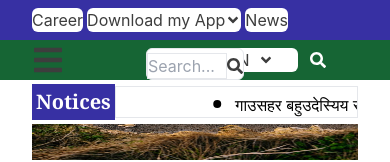
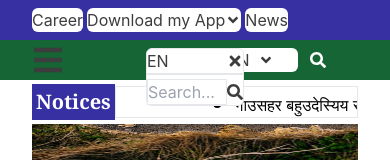
Before and after one commit to abhimanyukc/mympcl, a React (Create React App) app: page / in a window 390 px wide. Both pictures are taken after a click on the element 317 px from the left and 60 px from the top of the page. Shown: the top 162 px of the page. Built offline with nearby package versions, Linux system fonts and the light colour scheme; a web font is replaced by a local one.

Commit message:
making search icon responsive

```diff
--- a/src/components/nav.js
+++ b/src/components/nav.js
@@ -162,7 +162,7 @@ const Nav = ({ setLanguage, setTimeFormat }) => {
 
           <div className='absolute  top-12  z-40 flex    md:mx-auto transform -translate-x-1/2 bg-white border rounded-md left-1/2  md:top-[40px]' >
             <div className='flex flex-col '>
-                 <div className='flex items-center justify-between hidden border-b-2 md:justify-between md:flex'>
+                 <div className='flex items-center justify-between border-b-2 md:justify-between md:flex'>
                         <div className=''> {t("nav1.message")}</div>
                         <div className=''><FaTimes
                         onClick={handleCloseIconClick}
```
Also changed, not shown: src/App.js (line endings or trailing spaces).
